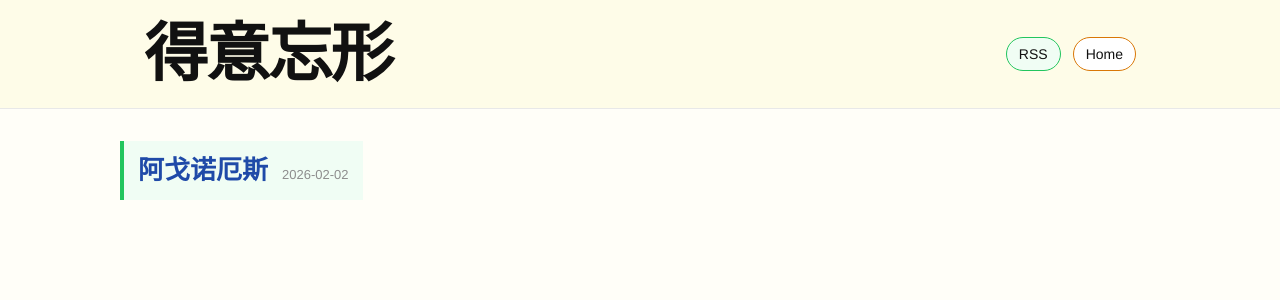
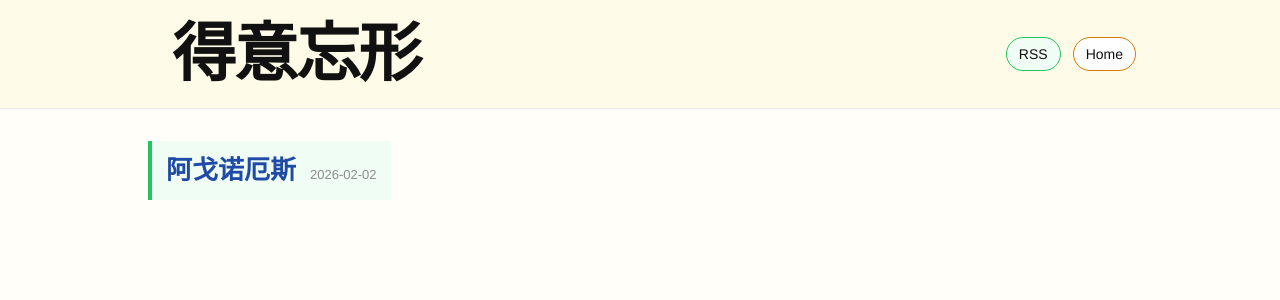
Before and after one commit to algonous/blog, a Jekyll site: the page built from index.html, in a window 1280 px wide. Shown: the top 300 px of the page. Built offline with Jekyll 4.4.1, drawn with Linux system fonts in a browser that asks for light colours.

Commit message:
style: align site title with post left rail

```diff
--- a/assets/css/site.css
+++ b/assets/css/site.css
@@ -11,6 +11,7 @@
   --yellow-line: #d97706;
   --red-bg: #fef2f2;
   --red-line: #ef4444;
+  --left-rail: 28px;
 }
 
 * {
@@ -51,6 +52,7 @@ body {
   text-decoration: none;
   color: var(--text);
   line-height: 1;
+  margin-left: var(--left-rail);
 }
 
 .actions {
@@ -86,7 +88,7 @@ body {
 
 .post-list {
   margin: 0;
-  padding: 0;
+  padding: 0 0 0 var(--left-rail);
   list-style: none;
 }
 
@@ -141,6 +143,7 @@ body {
   background: var(--green-bg);
   padding: 12px 14px;
   display: inline-block;
+  margin-left: var(--left-rail);
 }
 
 .post-main h1 {
@@ -159,6 +162,7 @@ body {
   font-size: 18px;
   line-height: 1.9;
   max-width: 860px;
+  margin-left: var(--left-rail);
 }
 
 .post-main .content p {
@@ -170,6 +174,10 @@ body {
 }
 
 @media (max-width: 720px) {
+  :root {
+    --left-rail: 10px;
+  }
+
   .site-name {
     font-size: 38px;
   }
```
